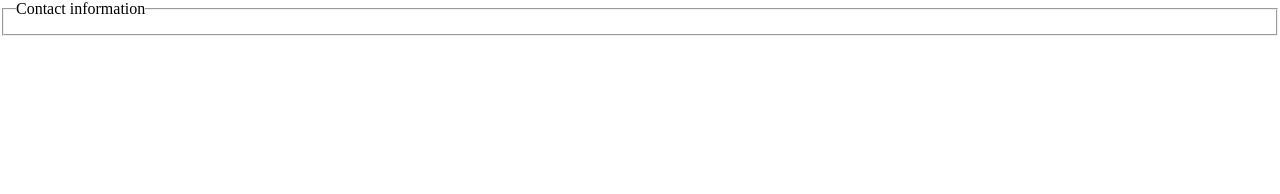
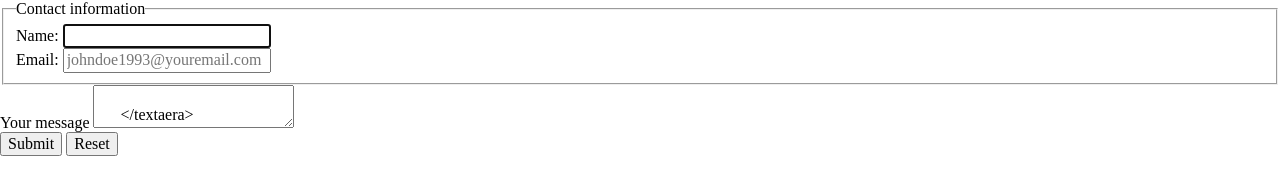
Before and after one commit to Jason-Jisu-Lee/html-forms-practice, a plain HTML site: page index.html in a window 1280 px wide. Drawn offline with nearby package versions, Linux system fonts and the light colour scheme.

Commit message:
Update index.html

```diff
--- a/index.html
+++ b/index.html
@@ -10,7 +10,26 @@
     <main>
       <fieldset>
         <legend>Contact information</legend>
+        <div>
+          <label for = "name">Name:</label>
+          <input id = "name" type = "text" name = "name" placeheolder = "John Doe" autofocus = "on" maxlength = "30" required/>
+        </div>
+        <div>
+          <label for = "email">Email:</label>
+          <input id = "email" name = "email address" type = "text" maxlength = "42" required placeholder = "johndoe1993@youremail.com" />
+        </div>
       </fieldset>
+      <div>
+        <label for = "your-message">Your message</label>
+      <textarea id = "your-message" name = "message" required maxlength = "250" placeholder = "Enter your message here">
+      </textaera>
+      </div>
+      <h3>Do you have a secret message to tell?</h3>
+      <div>
+        <textarea name = "secret-message" maxlength = "150" type = "password"></textarea>
+      </div>
+      <button type = "submit">Submit</button>
+      <button type = "reset">Reset</button>
     </main>
   </body>
 </html>
```
